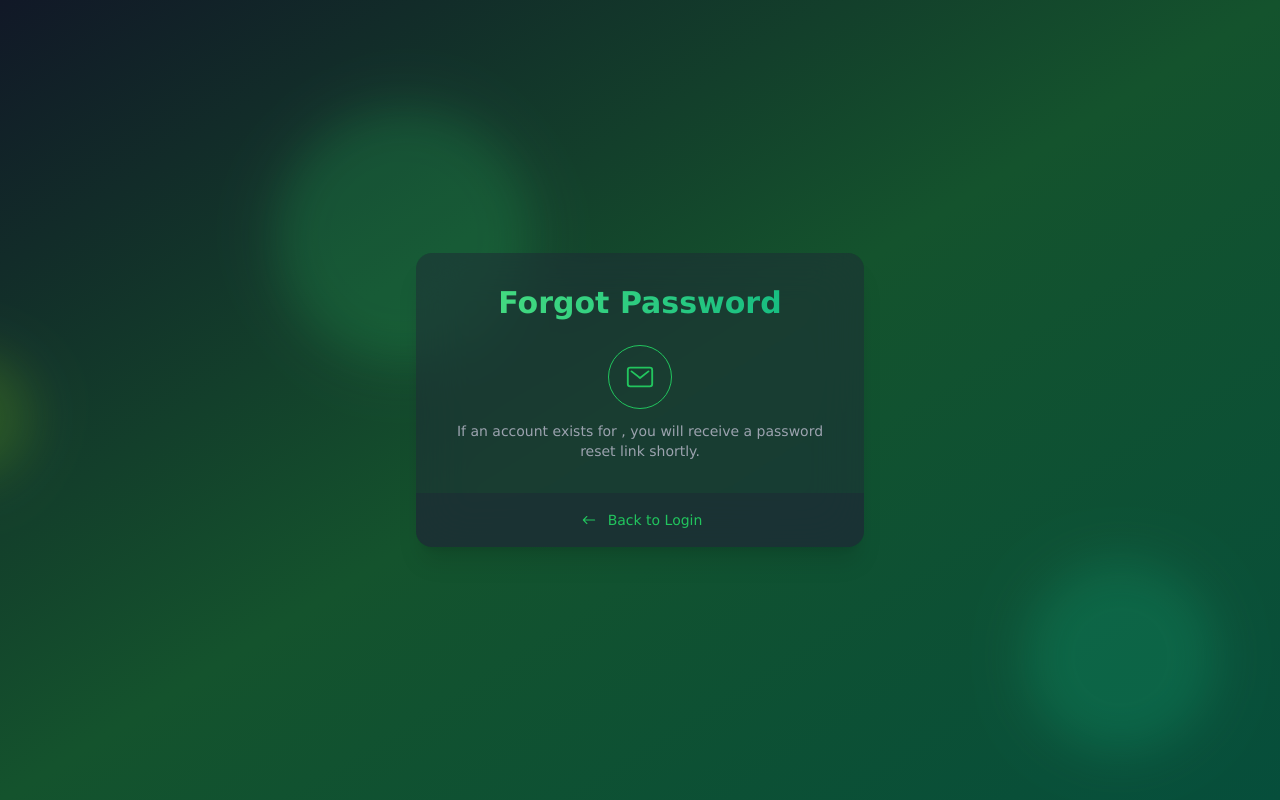
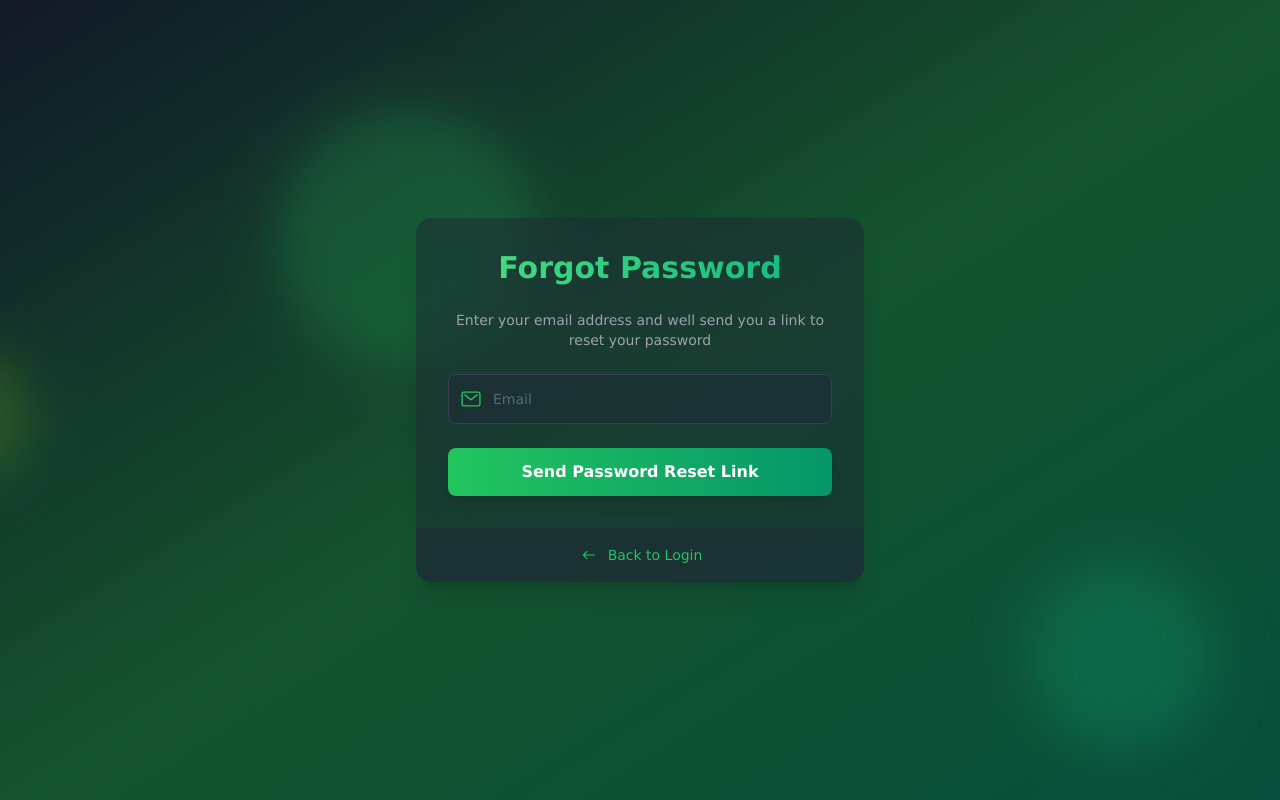
Before and after one commit to andryariadi/auth-app, a React (Vite) app in the folder client/: page /forgot-password in a window 1280 px wide. Built offline with nearby package versions, Linux system fonts and the light colour scheme; no server answers.

Commit message:
handle reset password

```diff
--- a/client/src/App.jsx
+++ b/client/src/App.jsx
@@ -30,15 +30,13 @@ const RedirectAuthenticatedUser = ({ children }) => {
 };
 
 function App() {
-  const { chackAuth, isCheckingAuth, isAuthenticated, user } = useAuthStore();
+  const { chackAuth, isCheckingAuth } = useAuthStore();
 
   useEffect(() => {
     chackAuth();
   }, [chackAuth]);
 
   if (isCheckingAuth) return <LoadingSpinner />;
-
-  console.log({ isAuthenticated, user });
 
   return (
     <>
@@ -65,8 +63,22 @@ function App() {
             }
           />
           <Route path="/verify-email" element={<EmailVerificationPage />} />
-          <Route path="/forgot-password" element={<ForgotPasswordPage />} />
-          <Route path="/reset-password/:token" element={<ResetPasswordPage />} />
+          <Route
+            path="/forgot-password"
+            element={
+              <RedirectAuthenticatedUser>
+                <ForgotPasswordPage />
+              </RedirectAuthenticatedUser>
+            }
+          />
+          <Route
+            path="/reset-password/:token"
+            element={
+              <RedirectAuthenticatedUser>
+                <ResetPasswordPage />
+              </RedirectAuthenticatedUser>
+            }
+          />
           <Route
             path="/"
             element={
--- a/client/src/pages/ForgotPassword.jsx
+++ b/client/src/pages/ForgotPassword.jsx
@@ -4,35 +4,57 @@ import { IoIosArrowRoundBack } from "react-icons/io";
 import InputField from "../components/InputField";
 import { IoMailOutline } from "react-icons/io5";
 import { useState } from "react";
+import useAuthStore from "../store/auth.store";
+import { BiLoaderCircle } from "react-icons/bi";
+import { toastStyle } from "../helper/toastStyle";
+import toast from "react-hot-toast";
 
 const ForgotPasswordPage = () => {
   const [email, setEmail] = useState("");
-  const [isSubmitted, setIsSubmitted] = useState(true);
+  const [isSubmitted, setIsSubmitted] = useState(false);
+
+  const { forgotPassword, isLoading } = useAuthStore();
+
+  const handleSubmit = async (e) => {
+    e.preventDefault();
+    await forgotPassword(email);
+    toast.success("Password reset link sent successfully!", {
+      style: toastStyle,
+    });
+    setIsSubmitted(true);
+  };
+
   return (
     <motion.div initial={{ opacity: 0, y: 20 }} animate={{ opacity: 1, y: 0 }} transition={{ duration: 0.5 }} className="w-full max-w-md bg-gray-800 bg-opacity-50 backdrop-filter backdrop-blur-xl rounded-2xl shadow-xl overflow-hidden">
       <div className="p-8 flex flex-col gap-6">
         <h2 className="text-3xl font-bold text-center bg-gradient-to-r from-green-400 to-emerald-500 text-transparent bg-clip-text">Forgot Password</h2>
 
         {!isSubmitted ? (
-          <form action="" className="flex flex-col gap-6">
+          <form onSubmit={handleSubmit} className="flex flex-col gap-6">
             <span className="text-sm text-center text-gray-400">Enter your email address and well send you a link to reset your password</span>
 
-            <InputField icon={<IoMailOutline size={22} />} type="email" placeholder="Email" />
+            <InputField icon={<IoMailOutline size={22} />} type="email" placeholder="Email" value={email} onChange={(e) => setEmail(e.target.value)} />
 
             <motion.button
               className="w-full py-3 px-4 bg-gradient-to-r from-green-500 to-emerald-600 text-white font-bold rounded-lg shadow-lg hover:from-green-600 hover:to-emerald-700 transition-all duration-300"
               whileHover={{ scale: 1.01 }}
               whileTap={{ scale: 0.95 }}
               type="submit"
+              disabled={isLoading}
             >
-              Send Reset Link
+              {isLoading ? <BiLoaderCircle size={22} className="animate-spin mx-auto" /> : "Send Password Reset Link"}
             </motion.button>
           </form>
         ) : (
           <div className="bg-violt-500 flex flex-col gap-3 items-center">
-            <div className="group size-16 rounded-full border border-green-500 flex items-center justify-center hover:bg-green-500 transition-all duration-300">
+            <motion.div
+              initial={{ scale: 0 }}
+              animate={{ scale: 1 }}
+              transition={{ type: "spring", stiffness: 500, damping: 30 }}
+              className="group size-16 rounded-full border border-green-500 flex items-center justify-center hover:bg-green-500 transition-all duration-300"
+            >
               <IoMailOutline size={30} className="text-green-500 group-hover:text-white transition-all duration-300" />
-            </div>
+            </motion.div>
 
             <p className="text-sm text-center text-gray-400">If an account exists for {email}, you will receive a password reset link shortly.</p>
           </div>
--- a/client/src/pages/ResetPassword.jsx
+++ b/client/src/pages/ResetPassword.jsx
@@ -4,10 +4,21 @@ import InputField from "../components/InputField";
 import { Lock } from "lucide-react";
 import { PiEye } from "react-icons/pi";
 import { RiEyeCloseFill } from "react-icons/ri";
+import useAuthStore from "../store/auth.store";
+import { BiLoaderCircle } from "react-icons/bi";
+import { useNavigate, useParams } from "react-router-dom";
+import toast from "react-hot-toast";
+import { toastStyle } from "../helper/toastStyle";
 
 const ResetPasswordPage = () => {
   const [openPass, setOpenPass] = useState(false);
   const [openConfirmPass, setOpenConfirmPass] = useState(false);
+
+  const { resetPassword, isLoading, error, message } = useAuthStore();
+
+  const { token } = useParams();
+  const navigate = useNavigate();
+
   const [input, setInput] = useState({
     password: "",
     confirmPassword: "",
@@ -20,12 +31,39 @@ const ResetPasswordPage = () => {
       [name]: value,
     }));
   };
+
+  const handleSubmit = async (e) => {
+    e.preventDefault();
+
+    if (input.password !== input.confirmPassword) {
+      toast.error("Passwords do not match", {
+        style: toastStyle,
+      });
+      return;
+    }
+
+    try {
+      await resetPassword(token, input.password);
+
+      toast.success("Password reset successfully, redirecting to login page...", {
+        style: toastStyle,
+      });
+      setTimeout(() => {
+        navigate("/login");
+      }, 2000);
+    } catch (error) {
+      console.log(error);
+      toast.error(error.response.data.message, {
+        style: toastStyle,
+      });
+    }
+  };
   return (
     <motion.div initial={{ opacity: 0, y: 20 }} animate={{ opacity: 1, y: 0 }} transition={{ duration: 0.5 }} className="w-full max-w-md bg-gray-800 bg-opacity-50 backdrop-filter backdrop-blur-xl rounded-2xl shadow-xl overflow-hidden">
       <div className="p-8 flex flex-col gap-6">
         <h2 className="text-3xl font-bold text-center bg-gradient-to-r from-green-400 to-emerald-500 text-transparent bg-clip-text">Reset Password</h2>
 
-        <form action="" className="flex flex-col gap-6">
+        <form onSubmit={handleSubmit} className="flex flex-col gap-6">
           <div className="bg-violt-500 bg-ros-500 flex flex-col gap-4">
             <InputField
               icon={<Lock size={22} />}
@@ -52,13 +90,17 @@ const ResetPasswordPage = () => {
             />
           </div>
 
+          {error && <p className="text-red-500">{error}</p>}
+          {message && <p className="text-green-500">{message}</p>}
+
           <motion.button
             className="w-full py-3 px-4 bg-gradient-to-r from-green-500 to-emerald-600 text-white font-bold rounded-lg shadow-lg hover:from-green-600 hover:to-emerald-700 transition-all duration-300"
             whileHover={{ scale: 1.01 }}
             whileTap={{ scale: 0.95 }}
             type="submit"
+            disabled={isLoading}
           >
-            Set New Password
+            {isLoading ? <BiLoaderCircle size={22} className="animate-spin mx-auto" /> : "Reset Password"}
           </motion.button>
         </form>
       </div>
--- a/client/src/store/auth.store.js
+++ b/client/src/store/auth.store.js
@@ -11,6 +11,7 @@ const useAuthStore = create((set) => ({
   error: null,
   isLoading: false,
   isCheckingAuth: true,
+  message: null,
 
   signup: async ({ username, email, password }) => {
     set({ isLoading: true, error: null });
@@ -123,6 +124,48 @@ const useAuthStore = create((set) => ({
       });
     }
   },
+
+  forgotPassword: async (email) => {
+    set({ isLoading: true, error: null, message: null });
+
+    try {
+      const res = await axios.post(`${API_URL}/forgot-password`, { email });
+
+      set({
+        message: res.data.message,
+        isLoading: false,
+        error: null,
+      });
+    } catch (error) {
+      set({
+        error: error.response.data.message || "Error sending reset password email!",
+        isLoading: false,
+      });
+
+      throw error;
+    }
+  },
+
+  resetPassword: async (token, password) => {
+    set({ isLoading: true, error: null, message: null });
+
+    try {
+      const res = await axios.post(`${API_URL}/reset-password/${token}`, { password });
+
+      set({
+        message: res.data.message,
+        isLoading: false,
+        error: null,
+      });
+    } catch (error) {
+      set({
+        error: error.response.data.message || "Error resetting password!",
+        isLoading: false,
+      });
+
+      throw error;
+    }
+  },
 }));
 
 export default useAuthStore;
```
Also changed, not shown: 1 other file (tests, documents, lock files or other folders).
